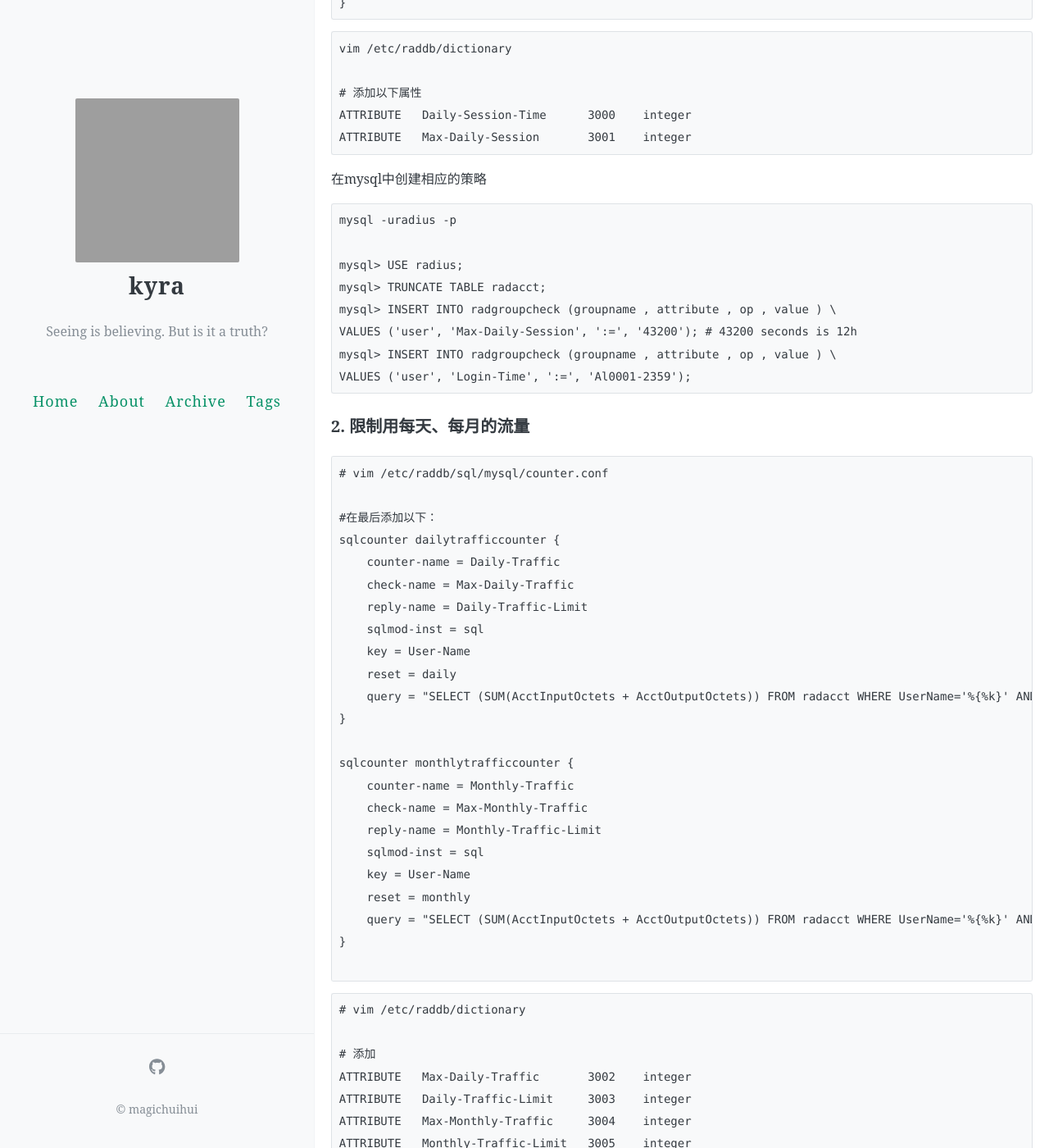
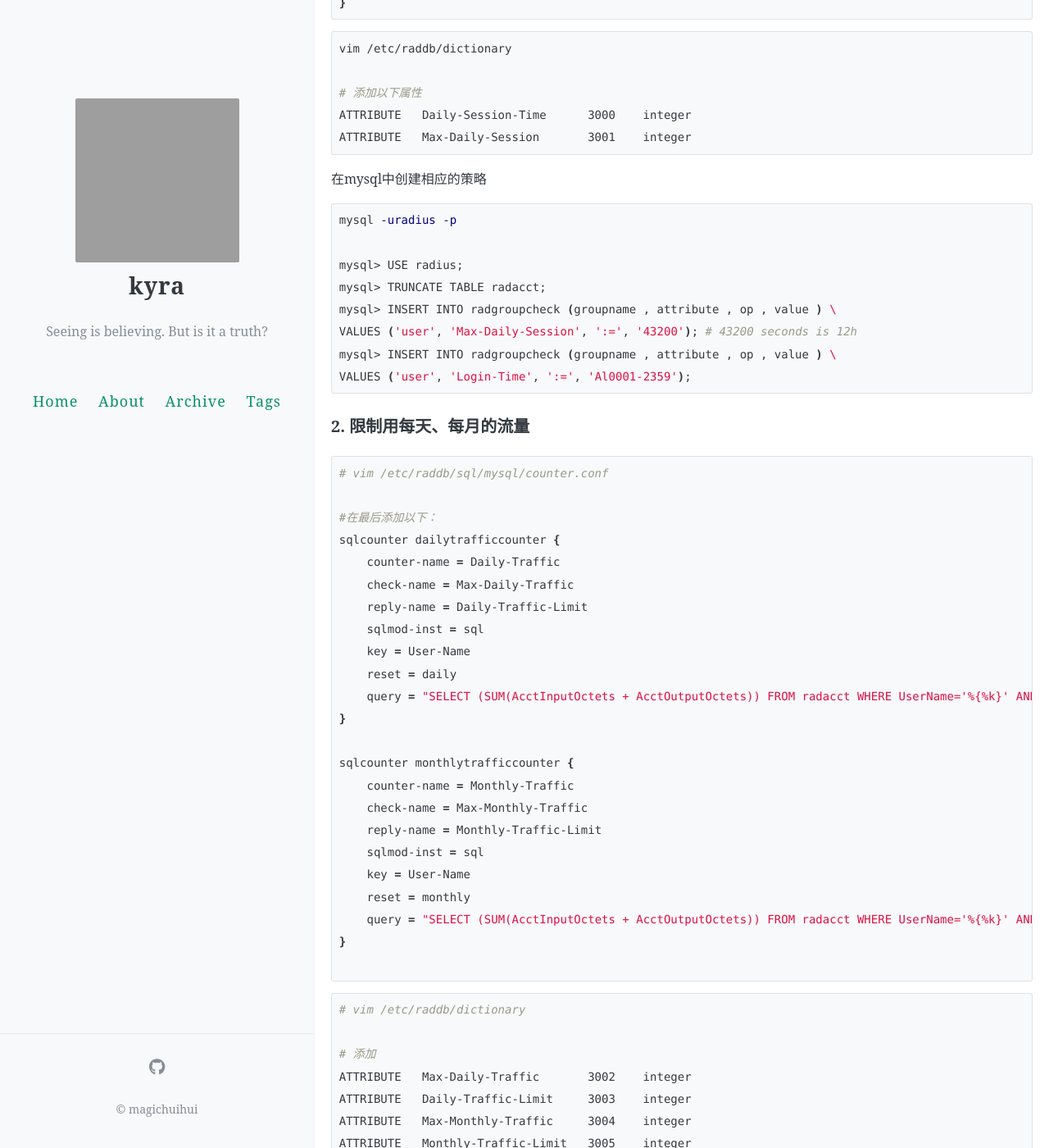
Before and after one commit to magichuihui/magichuihui.github.io, a Jekyll site: the page built from _posts/2018-03-19-strongswan-radius.md, in a window 1280 px wide and 1400 px high, scrolled down 9390 px. Shown: the whole window at 82% size. Built offline with Jekyll 4.4.1, drawn with Linux system fonts in a browser that asks for light colours; nearby versions of some CDN libraries; comment, search, counter and statistics services are not loaded; some of the changed text lies outside the part shown; grey boxes are pictures that could not be loaded.

````diff
--- a/_posts/2018-03-19-strongswan-radius.md
+++ b/_posts/2018-03-19-strongswan-radius.md
@@ -84,6 +83,7 @@
     }
 }
 ```
+
 certbot-auto 更新证书
 
 ```bash
@@ -200,7 +200,6 @@
 ```
 
 重启ipsec `ipsec restart`，然后可以连接客户端进行测试了
-
 
 ## 三、部署freeradius + MySQL + daloradius
 
@@ -376,7 +375,7 @@
                   UNIX_TIMESTAMP(acctstarttime) + acctsessiontime > '%b'"
 ```
 
-```
+```bash
 vim /etc/raddb/sites-available/default
 
 authorize {
@@ -397,7 +396,7 @@
 }
 ```
 
-```
+```bash
 vim /etc/raddb/dictionary
 
 # 添加以下属性
@@ -407,7 +406,7 @@
 
 在mysql中创建相应的策略
 
-```
+```bash
 mysql -uradius -p
 
 mysql> USE radius;
@@ -420,7 +419,7 @@
 
 ### 2. 限制用每天、每月的流量
 
-```
+```bash
 # vim /etc/raddb/sql/mysql/counter.conf
 
 #在最后添加以下：
@@ -446,7 +445,7 @@
 
 ```
 
-```
+```bash
 # vim /etc/raddb/dictionary
 
 # 添加
@@ -456,7 +455,7 @@
 ATTRIBUTE   Monthly-Traffic-Limit   3005    integer
 ```
 
-```
+```bash
 # vi /etc/raddb/sites-available/default
 
 # 在193行下面添加
@@ -466,7 +465,7 @@
 
 在MySQL中添加相关策略
 
-```
+```bash
 # mysql -uroot -p
 
 mysql> USE radius;
@@ -483,7 +482,6 @@
 ```
 
 至此，基于radius验证的，使用 Let's Encrypt 作为证书的 VPN 已经部署完毕
-
 
 ## 六、Centos 7 上客户端的设置
 
````
Also changed, not shown: other parts of _posts/2018-03-19-strongswan-radius.md (+3 -4 lines).
